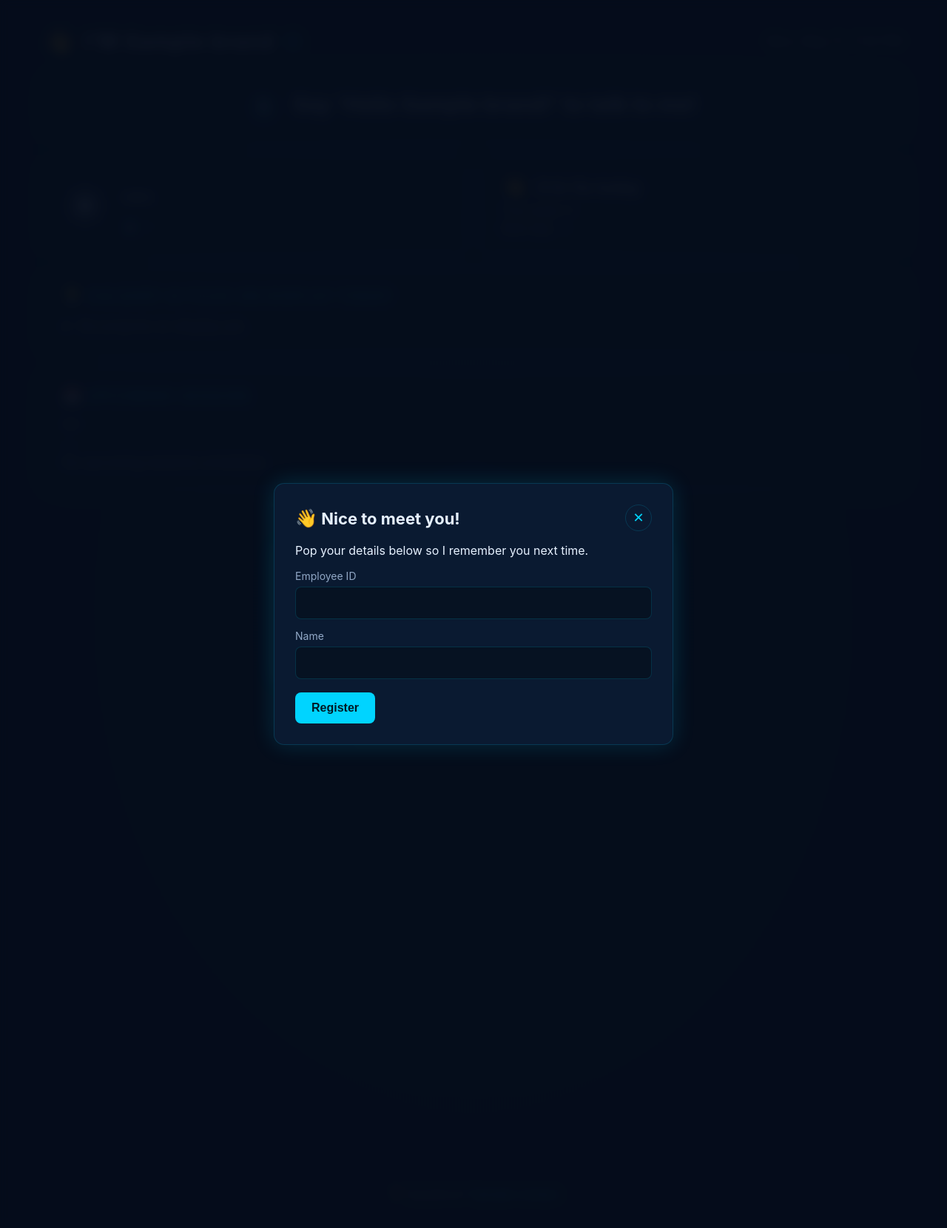
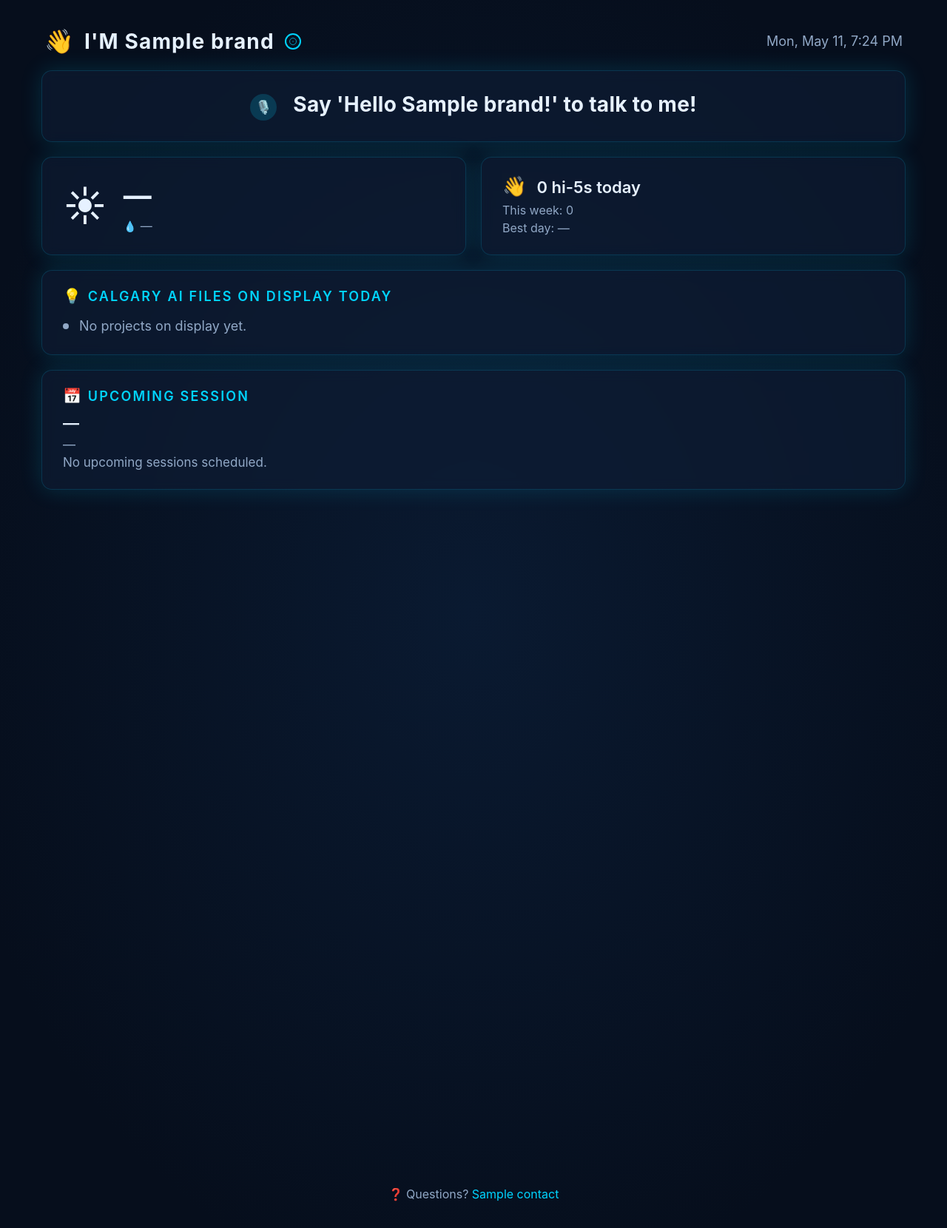
Before and after one commit to MadeshRamamoorthy/pi5, a Flask app: template web/templates/index.html in a window 1280 px wide. Shown: the whole page at 74% size. Run offline with Flask 3, Linux system fonts and the light colour scheme; the template is opened without the code that fills it: most values are stand-ins (such as "Sample title", 1, 10 or a date in 2020).

Commit message:
fixes: SQLite cross-thread, overlay CSS, stop.sh
Three issues from the first run on the Pi:

1. SQLite "objects created in a thread can only be used in that same
   thread". FaceDB was opened on the main thread but read by the
   camera worker. Add check_same_thread=False -- SQLite serialises
   writes internally and our load is light, so the relaxed setting is
   safe.

2. Register overlay showed on initial page load. .overlay sets
   `display: flex` which beats the HTML `hidden` attribute (CSS
   `display` overrides the UA stylesheet rule for `[hidden]`). Add an
   explicit `[hidden] { display: none !important }` rule so any
   element with hidden actually stays hidden, including the register
   and chat overlays.

3. New stop.sh script. TERMs the python backend + chromium kiosk
   processes by name, waits up to 3 s, then escalates to KILL.
   `FORCE=1 ./stop.sh` for immediate kill, `--ollama` to also tear
   down the hailo-ollama daemon. Releases the kiosk port via fuser
   if anything is still bound.

https://claude.ai/code/session_019YXBpGJixtLcBfaPrNuzw3

```diff
--- a/database.py
+++ b/database.py
@@ -59,7 +59,11 @@ CREATE INDEX IF NOT EXISTS idx_sessions_starts ON sessions(starts_at);
 
 class FaceDB:
     def __init__(self, path: Path = DB_PATH):
-        self.conn = sqlite3.connect(str(path))
+        # check_same_thread=False: FaceDB is shared between the Flask
+        # request threads (admin endpoints) and the camera worker
+        # thread. SQLite itself serialises writes internally, and our
+        # workload is light enough that lock contention is a non-issue.
+        self.conn = sqlite3.connect(str(path), check_same_thread=False)
         self.conn.execute("PRAGMA foreign_keys = ON")
         self.conn.executescript(SCHEMA)
         self.conn.commit()
--- a/web/static/echo.css
+++ b/web/static/echo.css
@@ -361,6 +361,11 @@ body[data-listening="true"] .listening-pill .live-dot {
   z-index: 50;
   backdrop-filter: blur(6px);
 }
+/* CSS display:flex on .overlay otherwise overrides the HTML hidden
+   attribute, so the register / chat overlays would show on initial
+   page load. This puts the hide rule back. */
+.overlay[hidden],
+[hidden] { display: none !important; }
 .overlay-card {
   width: min(540px, 92vw);
   background: var(--bg-grad-1);
```
Also changed, not shown: 1 other file.
